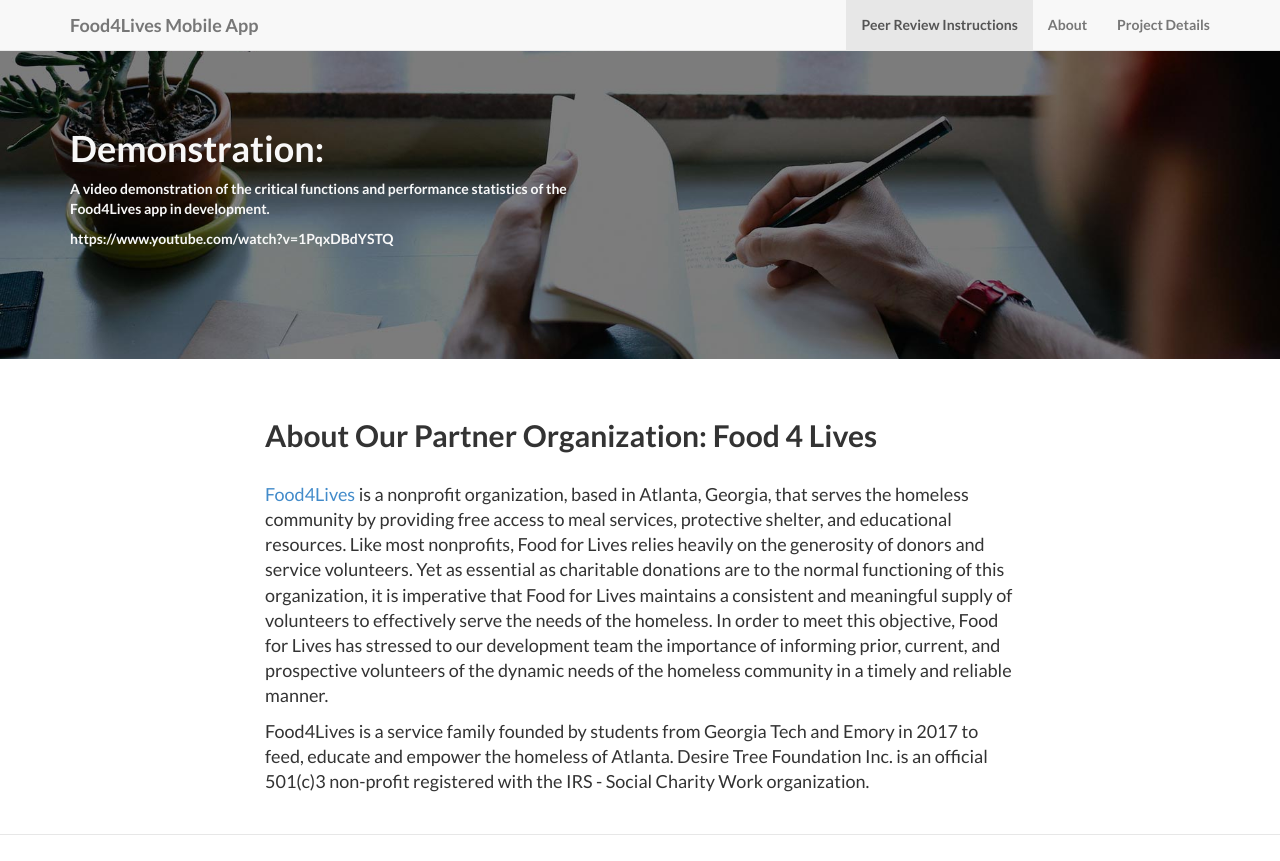
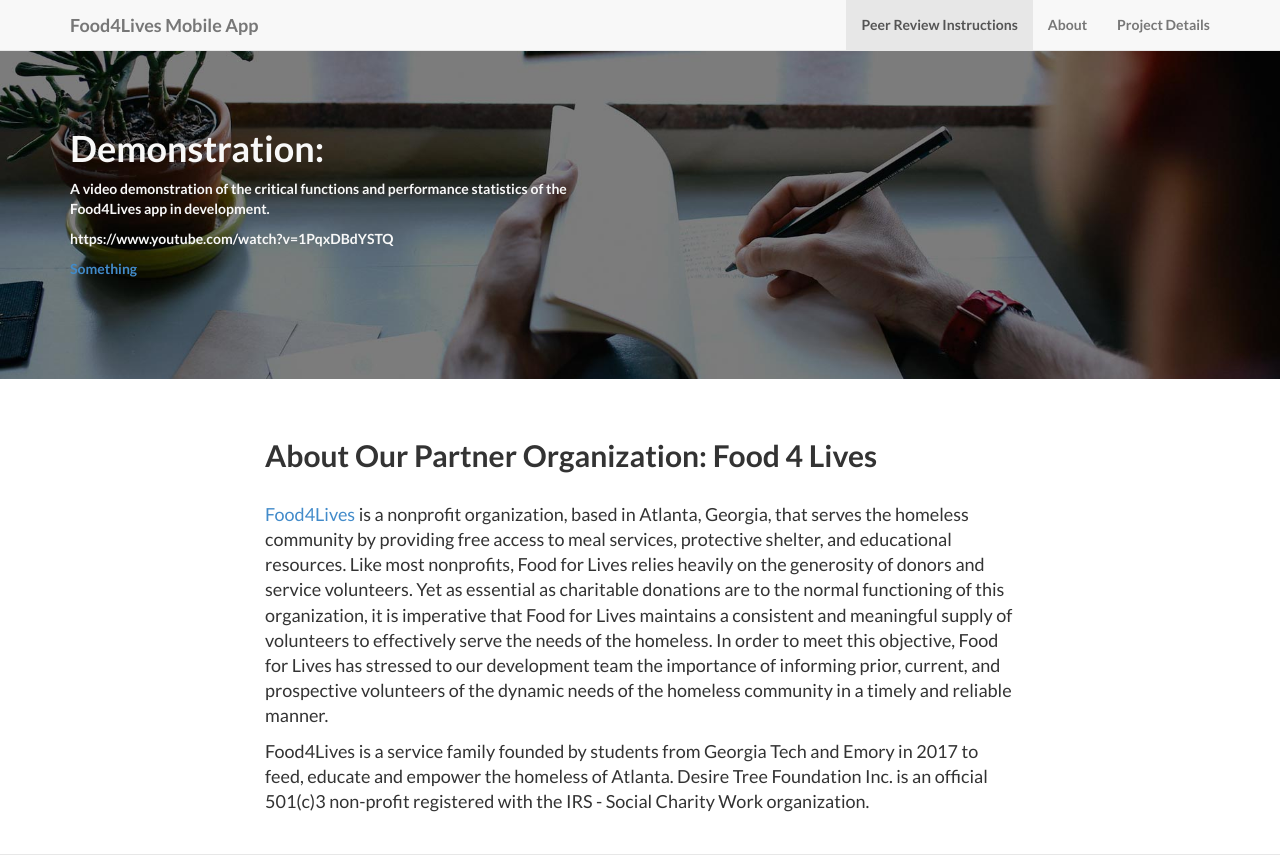
Before and after one commit to food4lives/food4lives.github.io, a Jekyll site: the page built from index.html, in a window 1280 px wide and 900 px high, scrolled down 768 px, cut to the strip 0-861 px from the top of the window. Built offline with Jekyll 4.4.1, drawn with Linux system fonts in a browser that asks for light colours.

Commit message:
Update minipresentation.html

```diff
--- a/_includes/minipresentation.html
+++ b/_includes/minipresentation.html
@@ -9,7 +9,7 @@
 					<p>A video demonstration of the critical functions and performance statistics of the Food4Lives app in development.</p>
 				<p>https://www.youtube.com/watch?v=1PqxDBdYSTQ</p>
 
-
+					<a href="https://www.youtube.com/watch?v=1PqxDBdYSTQ"> Something </a>
 				</div>
 
 
```
